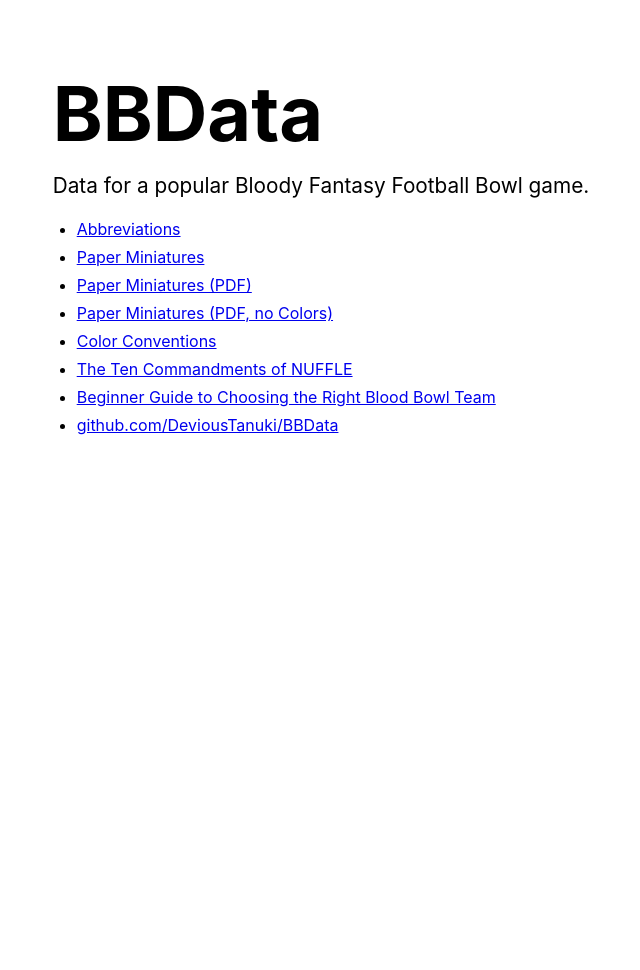
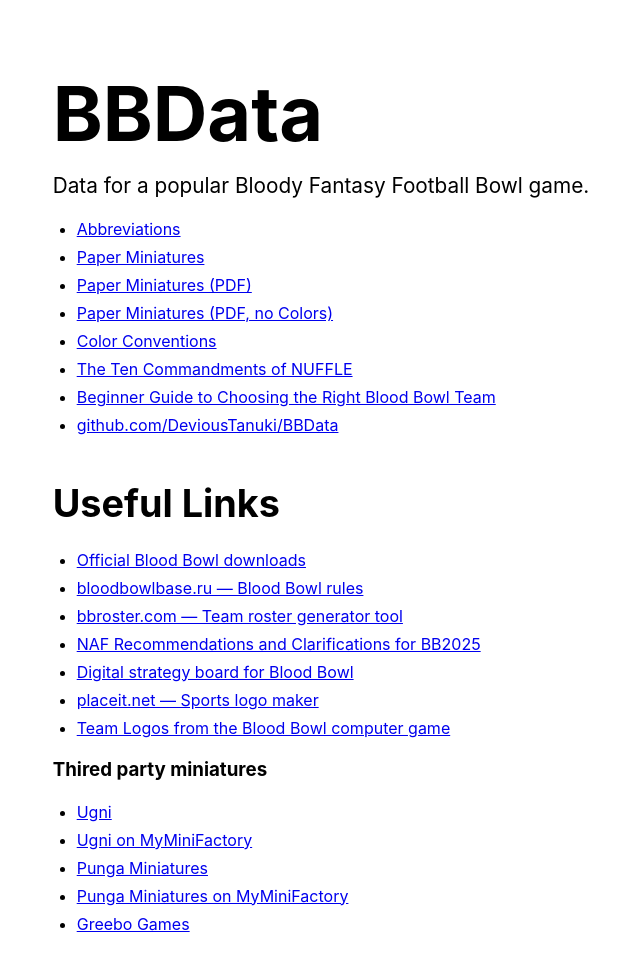
Before and after one commit to DeviousTanuki/BBData, an Eleventy site: page src/11ty/index.njk in a window 1280 px wide. Shown: the whole page, without its empty margins (4-644 px from the left). Before the commit the page ends 857 px from the top, so only its background shows below. Built offline with nearby package versions, Linux system fonts and the light colour scheme; Eleventy itself is replaced by a stand-in of ours; files that its build step writes are made by us from their sources; no server answers; what json5 would draw is missing.

Commit message:
Adding Links

```diff
--- a/src/11ty/index.njk
+++ b/src/11ty/index.njk
@@ -14,4 +14,25 @@ layout: base.njk
 <li><a href="choose_a_team/">Beginner Guide to Choosing the Right Blood Bowl Team</a></li>
 <li><a href="https://github.com/DeviousTanuki/BBData">github.com/DeviousTanuki/BBData</a></li>
 </ul>
+
+<h2>Useful Links</h2>
+<ul>
+<li><a href="https://www.warhammer-community.com/en-gb/downloads/blood-bowl/">Official Blood Bowl downloads</a></li>
+<li><a href="https://bloodbowlbase.ru/bb2025/">bloodbowlbase.ru — Blood Bowl rules</a></li>
+<li><a href="https://bbroster.com">bbroster.com — Team roster generator tool</a></li>
+<li><a href="https://www.thenaf.net/naf-recommendations-and-clarifications-for-bb2025/">NAF Recommendations and Clarifications for BB2025</a></li>
+<li><a href="https://www.enefel2.com/bloodboard/">Digital strategy board for Blood Bowl</a></li>
+<li><a href="https://placeit.net/logo-maker/sports">placeit.net — Sports logo maker</a></li>
+<li><a href="https://drive.google.com/drive/folders/1L2cs0yjgHzRo-fABpKT0DF7YKUSaBO7U">Team Logos from the Blood Bowl computer game</a></li>
+</ul>
+
+<h3>Thired party miniatures</h3>
+<ul>
+<li><a href="https://ugni.games/fantasy-football">Ugni</a></li>
+<li><a href="https://www.myminifactory.com/users/UGNI">Ugni on MyMiniFactory</a></li>
+<li><a href="https://pungaminiatures.com/fantasy-football">Punga Miniatures</a></li>
+<li><a href="https://www.myminifactory.com/users/PungaMiniatures">Punga Miniatures on MyMiniFactory</a></li>
+<li><a href="https://greebo-games.com/">Greebo Games</a></li>
+</ul>
+
 </main>
```
